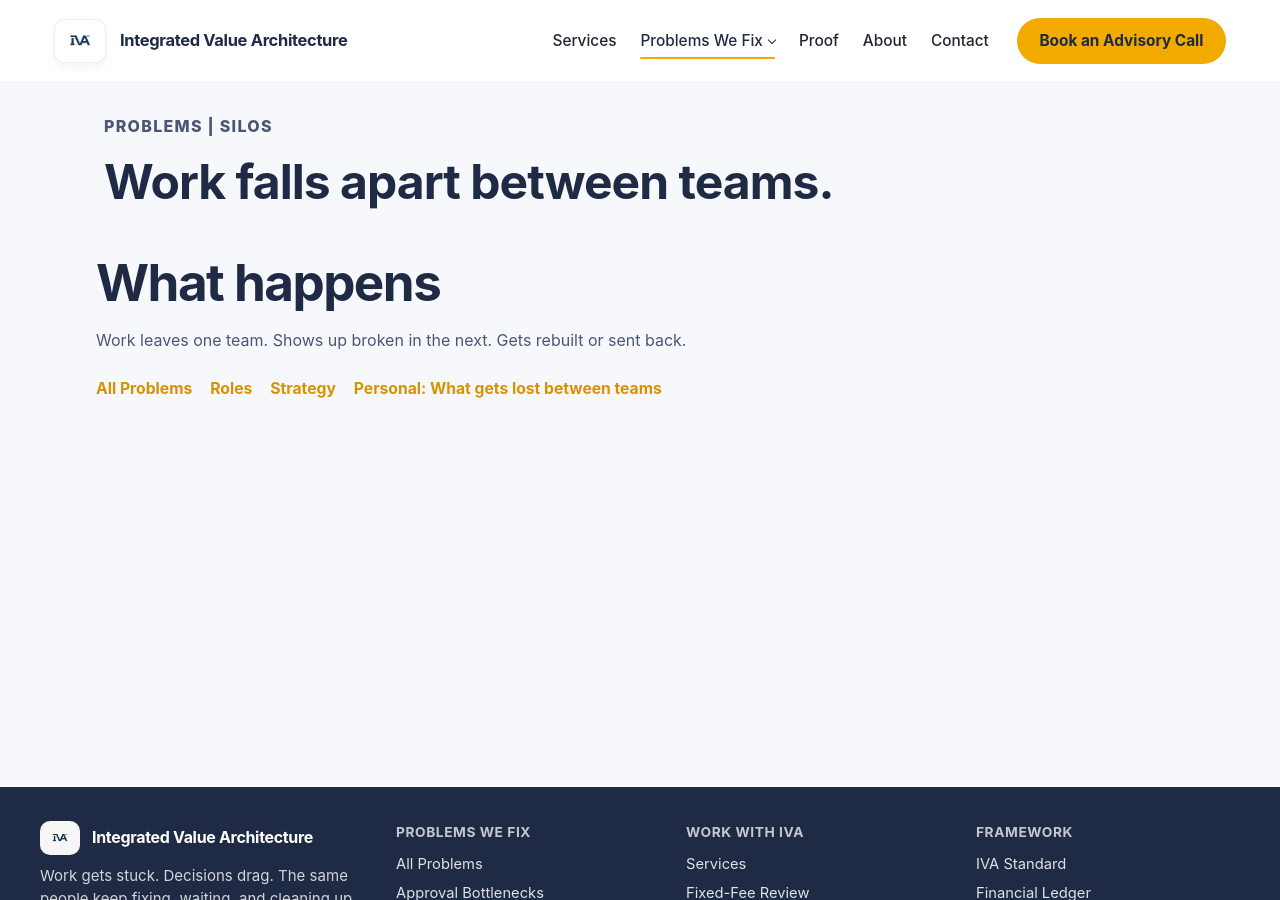
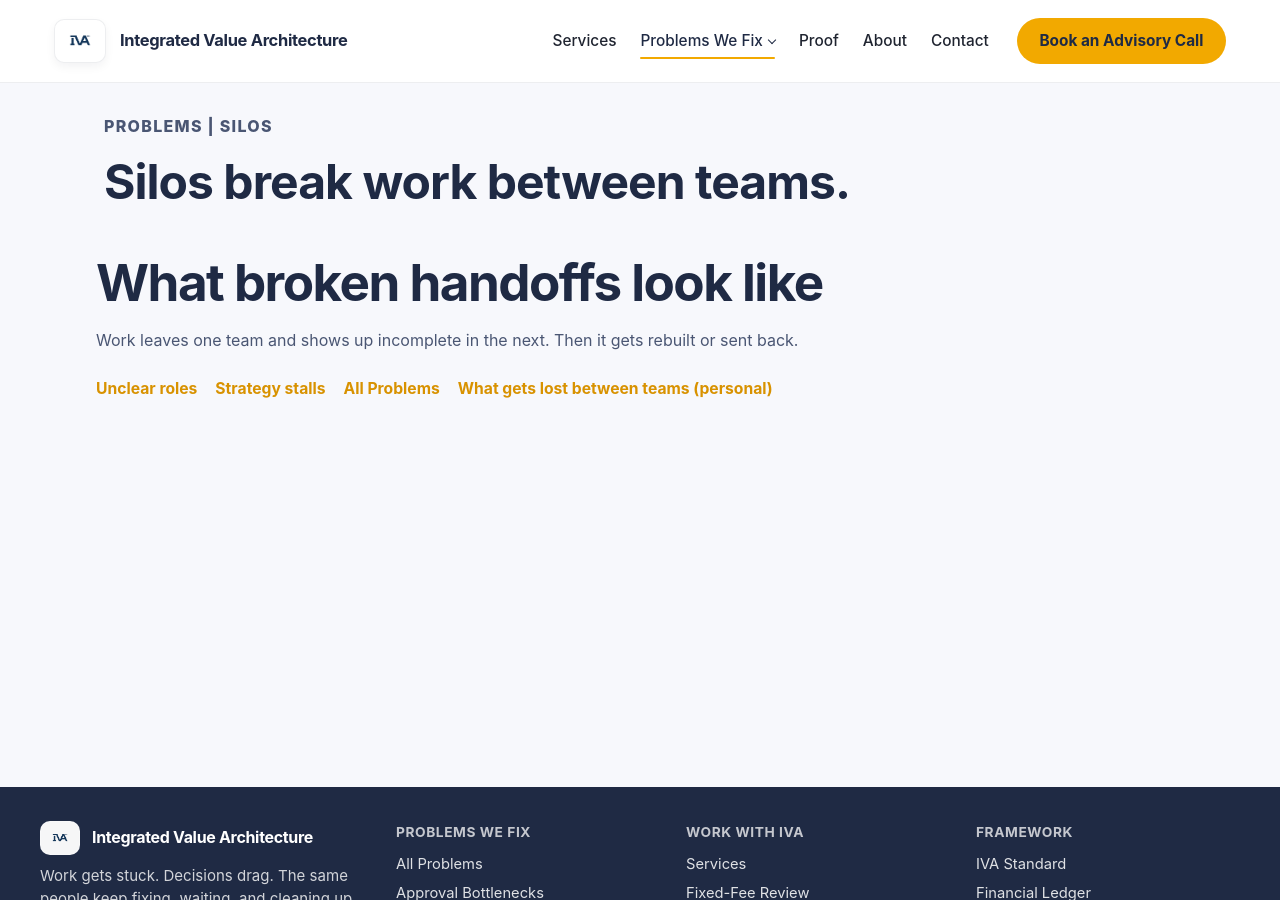
Before and after one commit to efost7873/integratedvaluearchitecture.com, a Jekyll site: the page built from silos-broken-handoffs.html, in a window 1280 px wide and 900 px high. Built offline with Jekyll 4.4.1, drawn with Linux system fonts in a browser that asks for light colours.

Commit message:
Update silos-broken-handoffs.html

```diff
--- a/silos-broken-handoffs.html
+++ b/silos-broken-handoffs.html
@@ -1,31 +1,31 @@
 ---
 layout: default
-title: Silos and Broken Handoffs | IVA
+title: Silos in Organizations | Broken Handoffs and Rework | IVA
+description: Silos and broken handoffs cause delays, rework, and lost context between teams.
 permalink: /silos-broken-handoffs/
 ---
 
 <section class="page-header">
   <div class="container narrow">
     <p class="eyebrow">Problems | Silos</p>
-    <h1>Work falls apart between teams.</h1>
+    <h1>Silos break work between teams.</h1>
   </div>
 </section>
 
 <section class="section">
   <div class="container narrow">
-    <h2>What happens</h2>
+    <h2>What broken handoffs look like</h2>
 
     <p>
-      Work leaves one team.
-      Shows up broken in the next.
-      Gets rebuilt or sent back.
+      Work leaves one team and shows up incomplete in the next.
+      Then it gets rebuilt or sent back.
     </p>
 
     <div class="inline-links">
+      <a href="/unclear-roles-duplicate-work/">Unclear roles</a>
+      <a href="/stalled-strategy-execution/">Strategy stalls</a>
       <a href="/problems/">All Problems</a>
-      <a href="/unclear-roles-duplicate-work/">Roles</a>
-      <a href="/stalled-strategy-execution/">Strategy</a>
-      <a href="https://evanmichealfoster.com/silos-broken-handoffs/">Personal: What gets lost between teams</a>
+      <a href="https://evanmichealfoster.com/silos-broken-handoffs/">What gets lost between teams (personal)</a>
     </div>
   </div>
 </section>
```
